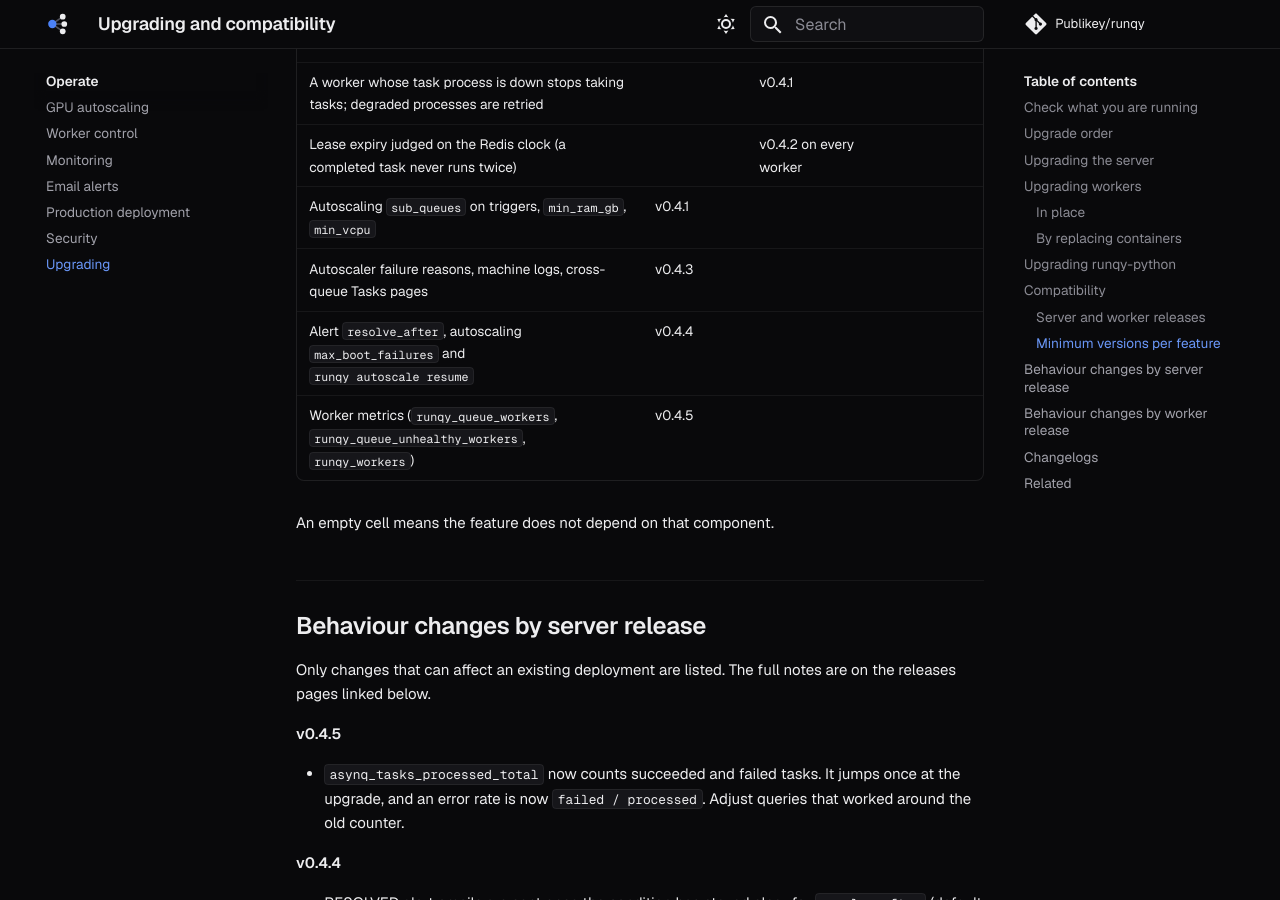
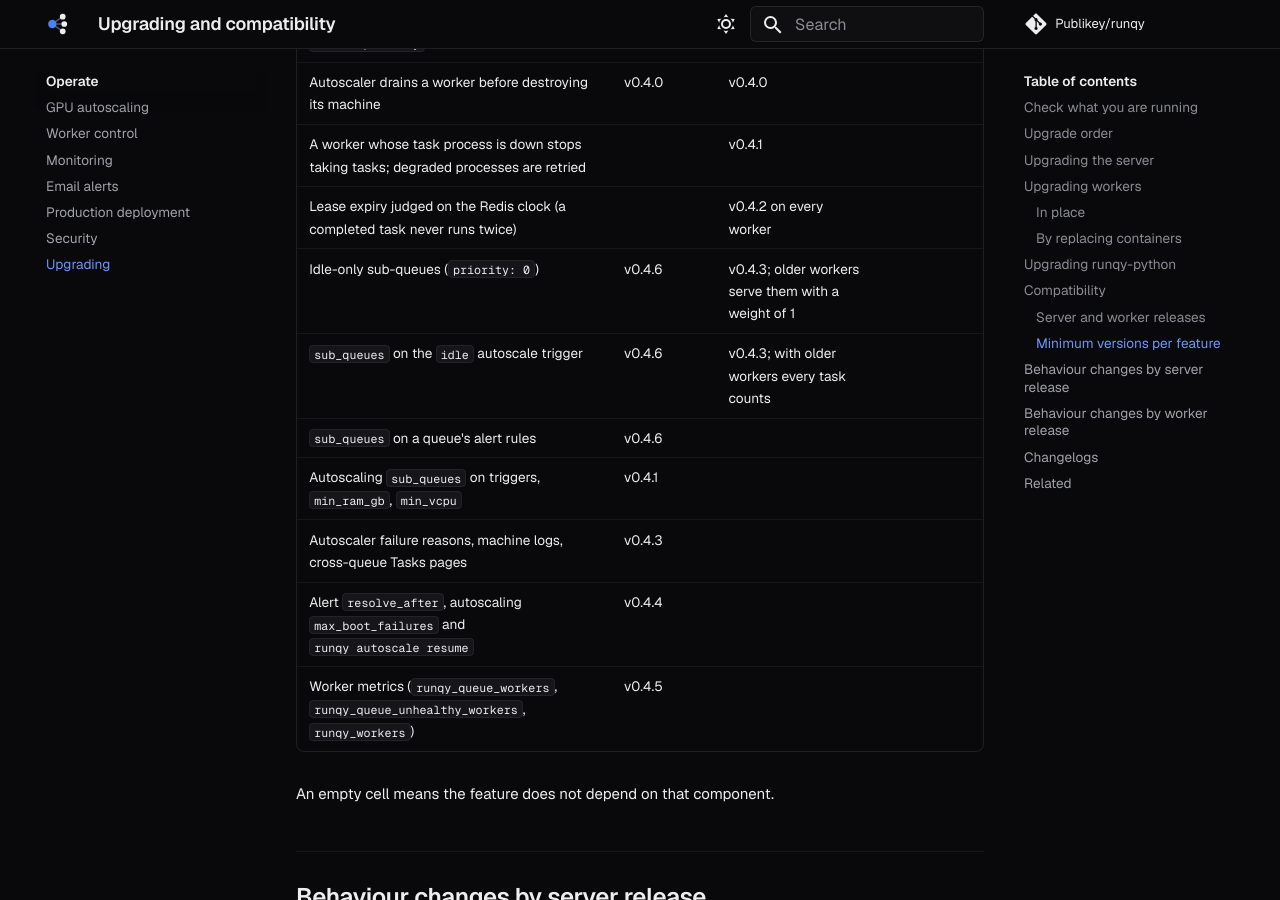
Before and after one commit to Publikey/docs.runqy.com, an MkDocs documentation site: the page built from docs/operate/upgrading.md, in a window 1280 px wide and 900 px high, scrolled down 3701 px. Built offline with MkDocs 1.6.1 and Material for MkDocs 9.7.7, drawn with Linux system fonts in a browser that asks for light colours; comment, search, counter and statistics services are not loaded; some of the changed text lies outside the part shown.

Commit message:
Update versions to runqy v0.4.6 and runqy-worker v0.4.3
Bumps the install and deployment examples, and adds the compatibility and
minimum-version rows for idle-only sub-queues and sub_queues on the idle
trigger and on alert rules.

Co-Authored-By: Claude Fable 5.2 <noreply@anthropic.com>

````diff
--- a/docs/operate/upgrading.md
+++ b/docs/operate/upgrading.md
@@ -7,7 +7,7 @@ description: "How to upgrade the runqy server, workers and runqy-python, which v
 
 This page explains how to upgrade each runqy component, in which order, and which versions work together. The three components are versioned and released separately.
 
-Current releases: runqy server **v0.4.5**, runqy worker **v0.4.2**, runqy-python **0.3.1**.
+Current releases: runqy server **v0.4.6**, runqy worker **v0.4.3**, runqy-python **0.3.1**.
 
 ## Check what you are running
 
@@ -37,7 +37,7 @@ Workers older than v0.4.0 do not report their version; `runqy worker list` shows
 3. Replace the server: pull the new image tag and recreate the container, or replace the binary and restart the process.
 
     ```bash
-    docker pull ghcr.io/publikey/runqy:v0.4.5
+    docker pull ghcr.io/publikey/runqy:v0.4.6
     ```
 
 The server creates missing tables and applies its schema changes when it starts; there is no separate migration step. Back up the database first: see [Production deployment](production.md#what-to-back-up).
@@ -51,7 +51,7 @@ While the server is down, clients cannot enqueue and new workers cannot register
 Workers from v0.4.0 can install another release without recreating the machine or downloading models again:
 
 ```bash
-runqy control worker-update --version 0.4.2
+runqy control worker-update --version 0.4.3
 ```
 
 Without `--target` the command goes to every worker; add `--target <queue>` or `--target <worker_id>` to upgrade a part of the fleet first. Each worker verifies the download, waits for its running tasks, replaces its binary and restarts into it. Check the result with `runqy worker list`. Details and limits (not supported on Windows) are in [Worker control](../guides/worker-control.md).
@@ -93,6 +93,7 @@ From the release notes of each server version:
 
 | runqy server | Stated worker compatibility |
 |--------------|-----------------------------|
+| v0.4.6 | runqy worker v0.4.2; v0.4.3 for priority 0 sub-queues and `sub_queues` on the `idle` trigger |
 | v0.4.5 | runqy worker v0.4.2; no worker upgrade required |
 | v0.4.4 | runqy worker v0.4.2; no worker upgrade required |
 | v0.4.3 | runqy worker v0.4.1 |
@@ -118,6 +119,9 @@ In the other direction, runqy worker v0.4.x works with older servers, without co
 | Autoscaler drains a worker before destroying its machine | v0.4.0 | v0.4.0 | |
 | A worker whose task process is down stops taking tasks; degraded processes are retried | | v0.4.1 | |
 | Lease expiry judged on the Redis clock (a completed task never runs twice) | | v0.4.2 on every worker | |
+| Idle-only sub-queues (`priority: 0`) | v0.4.6 | v0.4.3; older workers serve them with a weight of 1 | |
+| `sub_queues` on the `idle` autoscale trigger | v0.4.6 | v0.4.3; with older workers every task counts | |
+| `sub_queues` on a queue's alert rules | v0.4.6 | | |
 | Autoscaling `sub_queues` on triggers, `min_ram_gb`, `min_vcpu` | v0.4.1 | | |
 | Autoscaler failure reasons, machine logs, cross-queue Tasks pages | v0.4.3 | | |
 | Alert `resolve_after`, autoscaling `max_boot_failures` and `runqy autoscale resume` | v0.4.4 | | |
````
Also changed, not shown: docs/concepts/workers.md (+1 -1 lines), docs/getting-started/installation.md (+11 -11 lines), docs/getting-started/quickstart.md (+1 -1 lines), docs/guides/deploying-workers.md (+6 -6 lines), docs/operate/production.md (+1 -1 lines).
